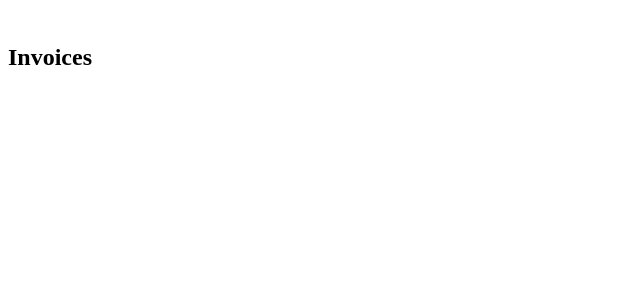
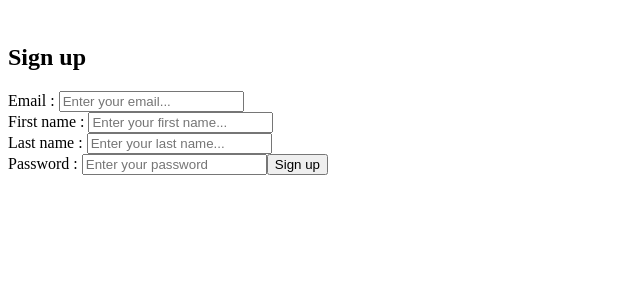
Before and after one commit to Virgin75/file-drive-front, a React (Create React App) app: page /signup in a window 1280 px wide. Shown: the top 300 px of the page, without its empty margins (0-640 px from the left). Built offline with nearby package versions, Linux system fonts and the light colour scheme.

Commit message:
ajout de la vue de signup fonctionnelle

```diff
--- a/src/routes/Login.jsx
+++ b/src/routes/Login.jsx
@@ -34,11 +34,10 @@ export default function Login() {
     fetch(APIHost + '/api/token/', params)
       .then(results => results.json())
       .then(data => {
+        setIsLoading(false)
         const token = data.access;
+        localStorage.setItem('user', token)
         setAccessToken(token);
-        localStorage.setItem('user', accessToken)
-        setIsLoading(false)
-        this.props.history.push('/my-drive')
       });
   };
     return (
@@ -74,7 +73,6 @@ export default function Login() {
             <></>
           )}
         </div>
-        <p>{localStorage.getItem("user")}</p>
       </main>
       </>
 
--- a/src/routes/SignUp.jsx
+++ b/src/routes/SignUp.jsx
@@ -1,7 +1,106 @@
+import React, { useEffect, useState } from 'react';
+import {APIHostContext} from '../APIHostContext';
+import { Rings } from 'react-loader-spinner';
+import { Navigate } from 'react-router-dom'
+
 export default function SignUp() {
+  const APIHost = React.useContext(APIHostContext)
+  const [user, setUser] = React.useState('');
+  const [isLoading, setIsLoading] = React.useState(false)
+  const [isSignupSuccessful, setIsSignupSuccessful] = React.useState('')
+  const [email, setEmail] = React.useState('');
+  const [password, setPassword] = React.useState('');
+  const [fname, setFname] = React.useState('');
+  const [lname, setLname] = React.useState('');
+
+
+  React.useEffect(() => {
+    // Set user token from local storage
+    const usr = localStorage.getItem("user");
+    setUser(usr);
+  }, []);
+
+  const handleSubmit = async e => {
+    e.preventDefault();
+    setIsLoading(true)
+    const headers = {
+      "content-Type":'application/json'
+    }
+    const data = {
+      email: email,
+      password: password,
+      'first_name': fname,
+      'last_name': lname
+    }
+    const params = {
+      method: 'POST',
+      headers: headers,
+      body: JSON.stringify(data)
+    }
+
+    fetch(APIHost + '/signup', params)
+      .then(results => results.json())
+      .then(data => {
+
+        setIsLoading(false)
+        if (data.email == email) {
+          setIsSignupSuccessful('yes')
+        }
+        else {
+          setIsSignupSuccessful('no')
+        }
+
+      });
+  };
     return (
+      <>
+      {isSignupSuccessful == 'yes' ? (
+            <Navigate to='/login'  />
+          ) : isSignupSuccessful == 'no' ? (
+            <span>There is a mistake in one of the submitted fields.</span>
+          ) : <></>}
       <main style={{ padding: "1rem 0" }}>
-        <h2>Invoices</h2>
+        <h2>Sign up</h2>
+        <form onSubmit={handleSubmit}>
+          <label>Email : </label>
+          <input
+            type='text'
+            value={email}
+            placeholder="Enter your email..."
+            onChange={({target}) => setEmail(target.value)}
+          /><br></br>
+          <label>First name : </label>
+          <input
+            type='text'
+            value={fname}
+            placeholder="Enter your first name..."
+            onChange={({target}) => setFname(target.value)}
+          /><br></br>
+          <label>Last name : </label>
+          <input
+            type='text'
+            value={lname}
+            placeholder="Enter your last name..."
+            onChange={({target}) => setLname(target.value)}
+          /><br></br>
+          <label>Password : </label>
+          <input
+            type='password'
+            value={password}
+            placeholder="Enter your password"
+            onChange={({target}) => setPassword(target.value)}
+          />
+          <button type="submit">Sign up</button>
+        </form>
+        <div>
+          {isLoading ? (
+            <Rings color="#00BFFF" height={150} width={150} />
+          ) : (
+            <></>
+          )}
+        </div>
       </main>
+      </>
+
     );
   }
```
